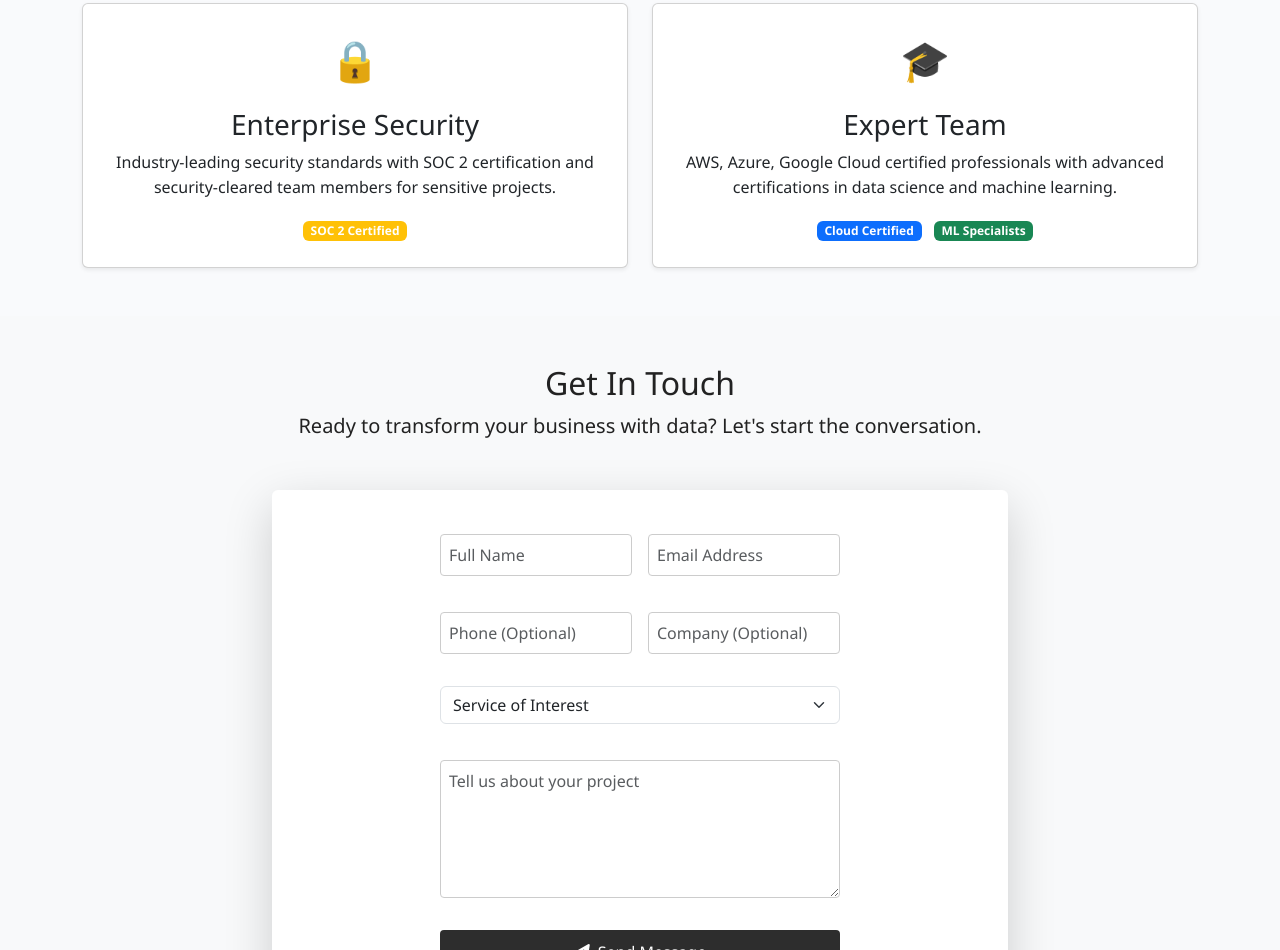
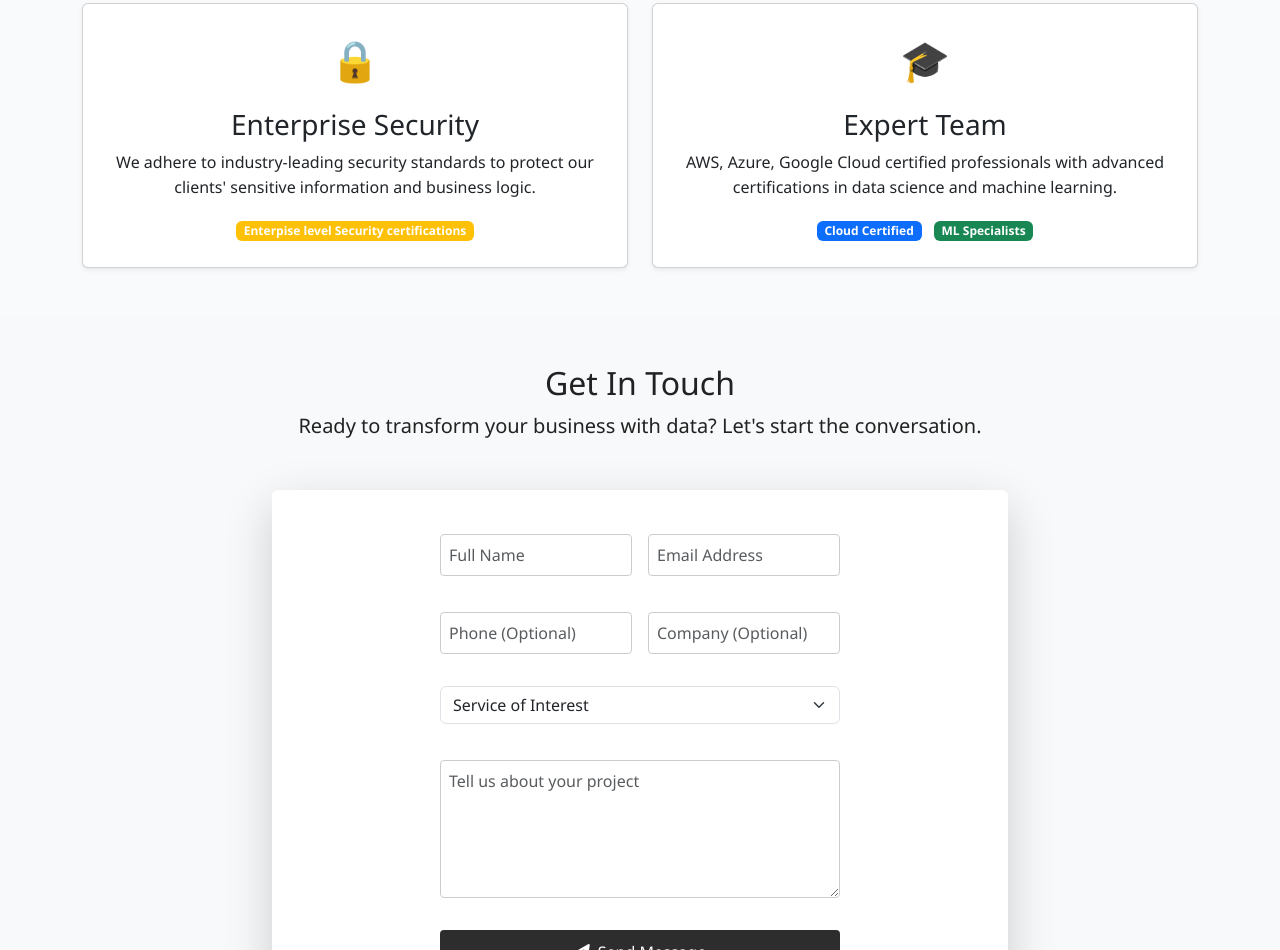
Before and after one commit to darefat/kfsquare, a website: page index.html in a window 1280 px wide. Shown: the part 2109-3059 px from the top of the page. Drawn offline with nearby package versions, Linux system fonts and the light colour scheme.

Commit message:
updated Enterprise instead of SOC2 certification

```diff
--- a/index.html
+++ b/index.html
@@ -209,9 +209,11 @@
                         <div class="credential-card card h-100 p-4 shadow-sm">
                             <div class="credential-icon fs-1 text-center mb-3">🔒</div>
                             <h3 class="text-center">Enterprise Security</h3>
-                            <p class="text-center">Industry-leading security standards with SOC 2 certification and security-cleared team members for sensitive projects.</p>
+                            <!-- <p class="text-center">Industry-leading security standards with SOC 2 certification and security-cleared team members for sensitive projects.</p> -->
+                            <p class="text-center">We adhere to industry-leading security standards to protect our clients' sensitive information and business logic.</p>
                             <div class="credential-details text-center">
-                                <span class="badge bg-warning">SOC 2 Certified</span>
+                            <span class="badge bg-warning">Enterpise level Security certifications</span>
+                                <!-- <span class="badge bg-warning">SOC 2 Certified</span> -->
                             </div>
                         </div>
                     </div>
```
